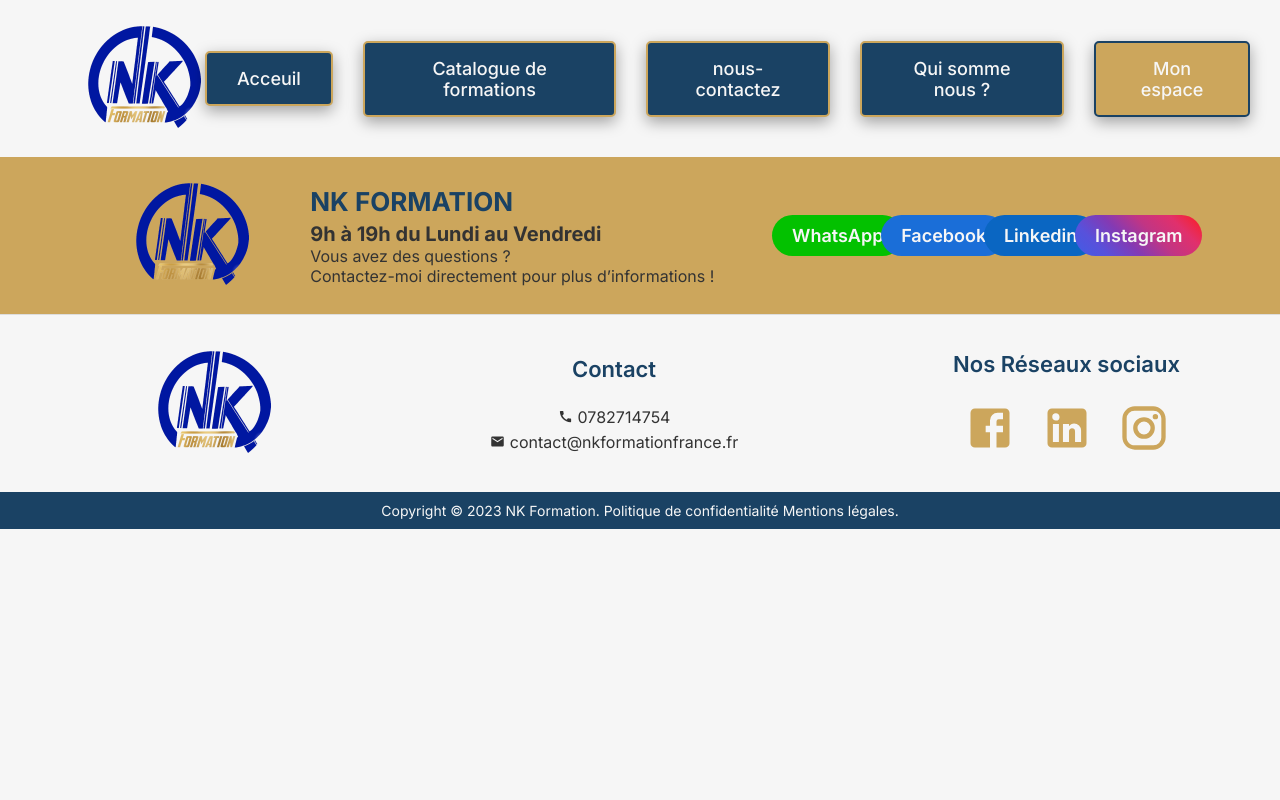
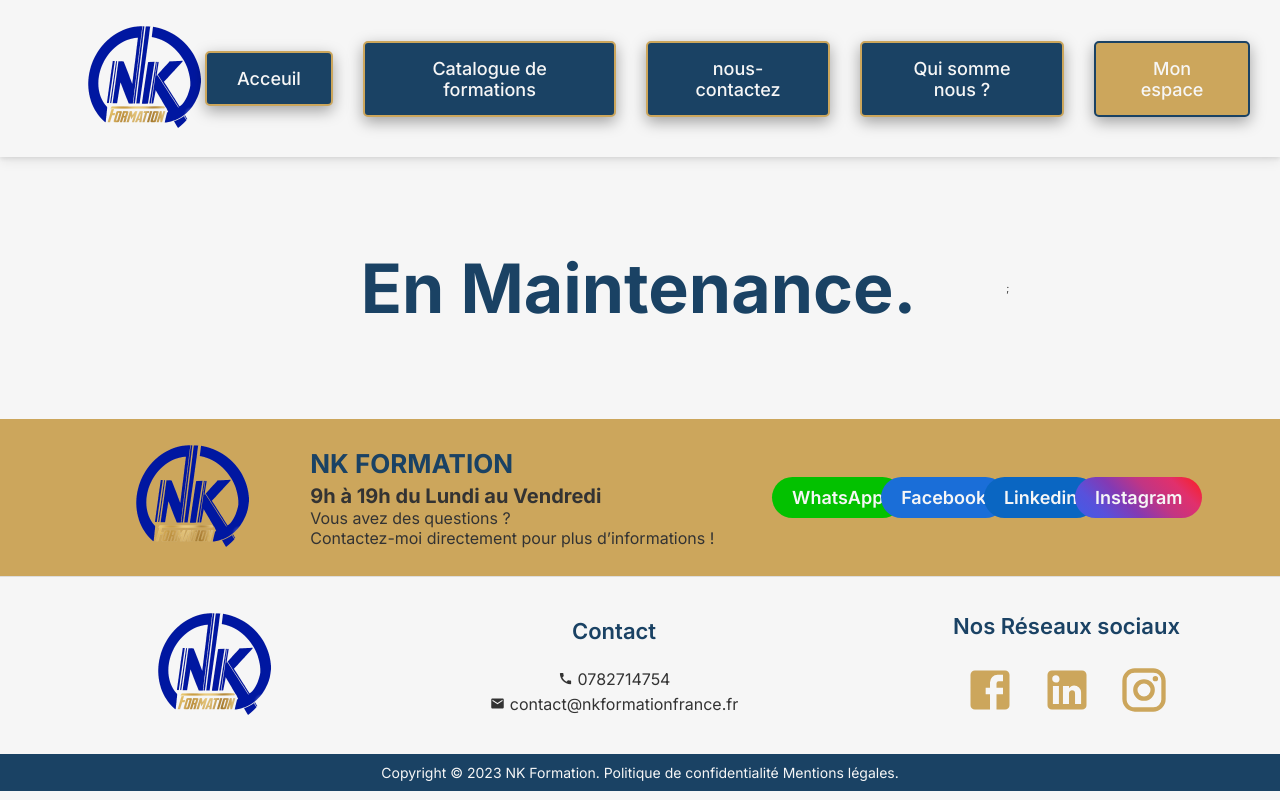
Before and after one commit to elalamiDeveloper/nk-formation-france, a React (Create React App) app: page /formations in a window 1280 px wide. Built offline with nearby package versions, Linux system fonts and the light colour scheme.

Commit message:
Add formation page

```diff
--- a/package.json
+++ b/package.json
@@ -1,6 +1,6 @@
 {
-  "homepage": "https://elalamiDeveloper.github.io/",
-  "name": "nk-formation",
+  "homepage": "https://elalamiDeveloper.github.io/nk-formation-france/",
+  "name": "nk-formation-france",
   "version": "0.1.0",
   "private": true,
   "dependencies": {
--- a/src/App.jsx
+++ b/src/App.jsx
@@ -2,7 +2,7 @@ import { Routes, Route } from 'react-router-dom';
 
 import NavBar from './components/navigation/navigation.component';
 import HomePage from './pages/home/home-page.component';
-// import FormationsPage from '';
+import FormationsPage from './pages/formations/FormationsPage';
 import AboutUsPage from './pages/about-us/AboutUs';
 import ContactPage from './pages/contact/contact.component';
 import ConnectPage from './pages/connect/ConnectPage';
@@ -15,7 +15,7 @@ function App() {
       <NavBar />
       <Routes>
         <Route path="/" element={<HomePage />}></Route>
-        {/* <Route path="/formations" element={<FormationsPage />}></Route> */}
+        <Route path="/formations" element={<FormationsPage />}></Route>
         <Route path="/about-us" element={<AboutUsPage />}></Route>
         <Route path="/connect" element={<ConnectPage />}></Route>
         <Route path="/contact" element={<ContactPage />}></Route>
--- /dev/null
+++ b/src/pages/formations/FormationsPage.jsx
@@ -0,0 +1,11 @@
+import './formations-page.css';
+
+const FormationsPage = () => {
+  return (
+    <div className="formations-page">
+      <h1>En Maintenance.</h1>;
+    </div>
+  );
+};
+
+export default FormationsPage;
--- /dev/null
+++ b/src/pages/formations/formations-page.css
@@ -0,0 +1,12 @@
+.formations-page {
+  display: flex;
+  justify-content: center;
+  align-items: center;
+}
+
+.formations-page h1 {
+  font-size: 6.8rem;
+  color: #1a4264;
+  text-align: center;
+  padding: 9rem;
+}
```
